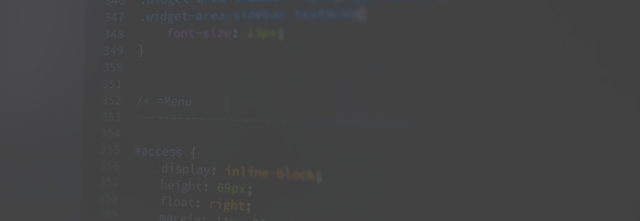
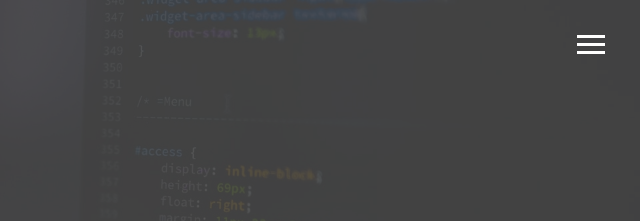
Before and after one commit to GeoffWilkinson/Modern-Portfolio, a plain HTML site: page index.html in a window 1280 px wide. Shown: the top 221 px of the page, 640-1280 px from the left. Drawn offline with Linux system fonts and the light colour scheme.

Commit message:
changes to CSS after sass compiled

```diff
--- a/css/main.css
+++ b/css/main.css
@@ -1,3 +1,17 @@
+.menu-btn {
+  position: absolute;
+  z-index: 3;
+  right: 35px;
+  top: 35px;
+  cursor: pointer;
+  transition: all 0.5s ease-out; }
+  .menu-btn .btn-line {
+    width: 28px;
+    height: 3px;
+    margin: 0 0 5px 0;
+    background-color: #fff;
+    transition: all 0.5s ease-out; }
+
 * {
   box-sizing: border-box; }
 
@@ -6,7 +20,7 @@ body {
   color: #fff;
   height: 100%;
   margin: 0;
-  font-family: "Segoe UI", "Segoe UI", Tahoma, Geneva, Verdana, sans-serif;
+  font-family: 'Segoe UI', 'Segoe UI', Tahoma, Geneva, Verdana, sans-serif;
   line-height: 1.5; }
   body#bg-img {
     background-image: url("../img/background.jpg");
```
